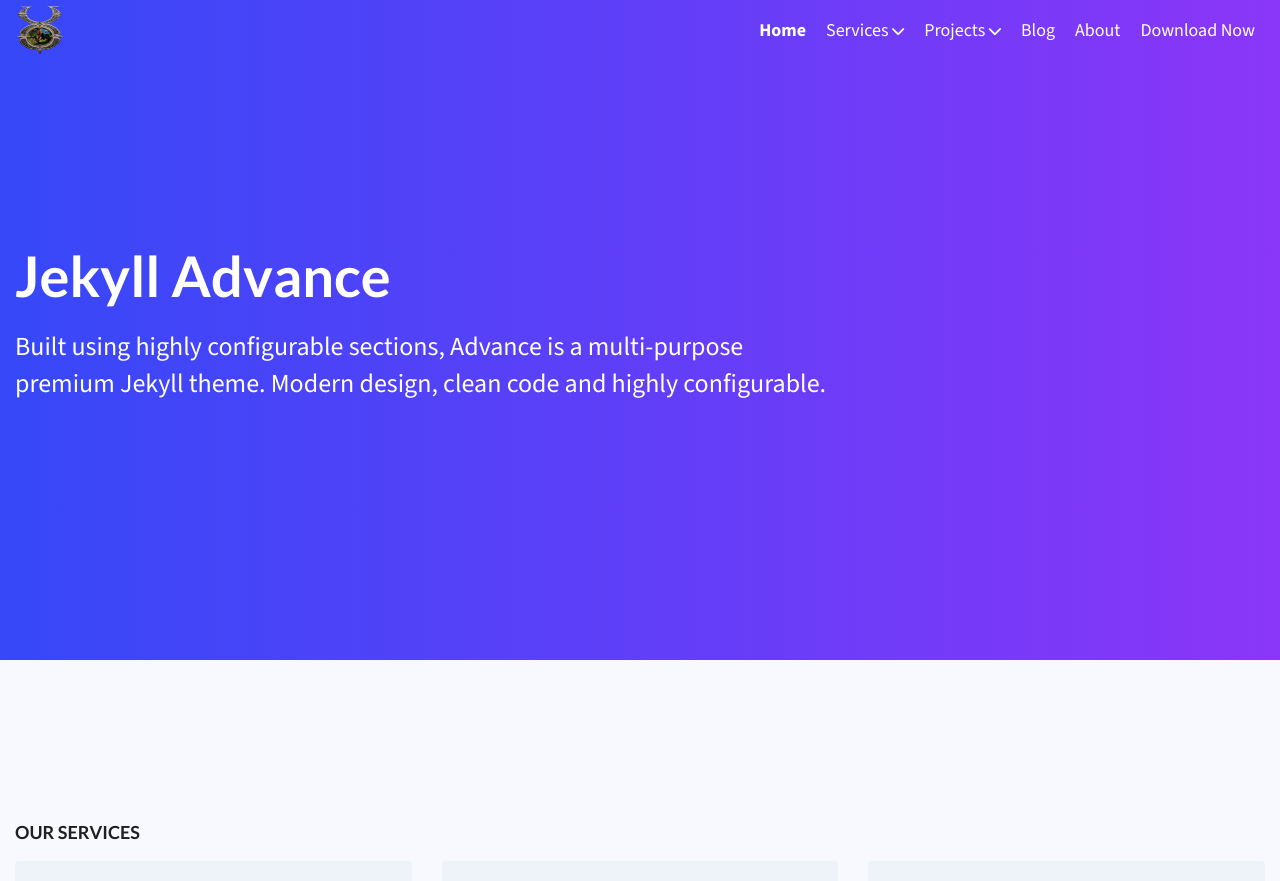
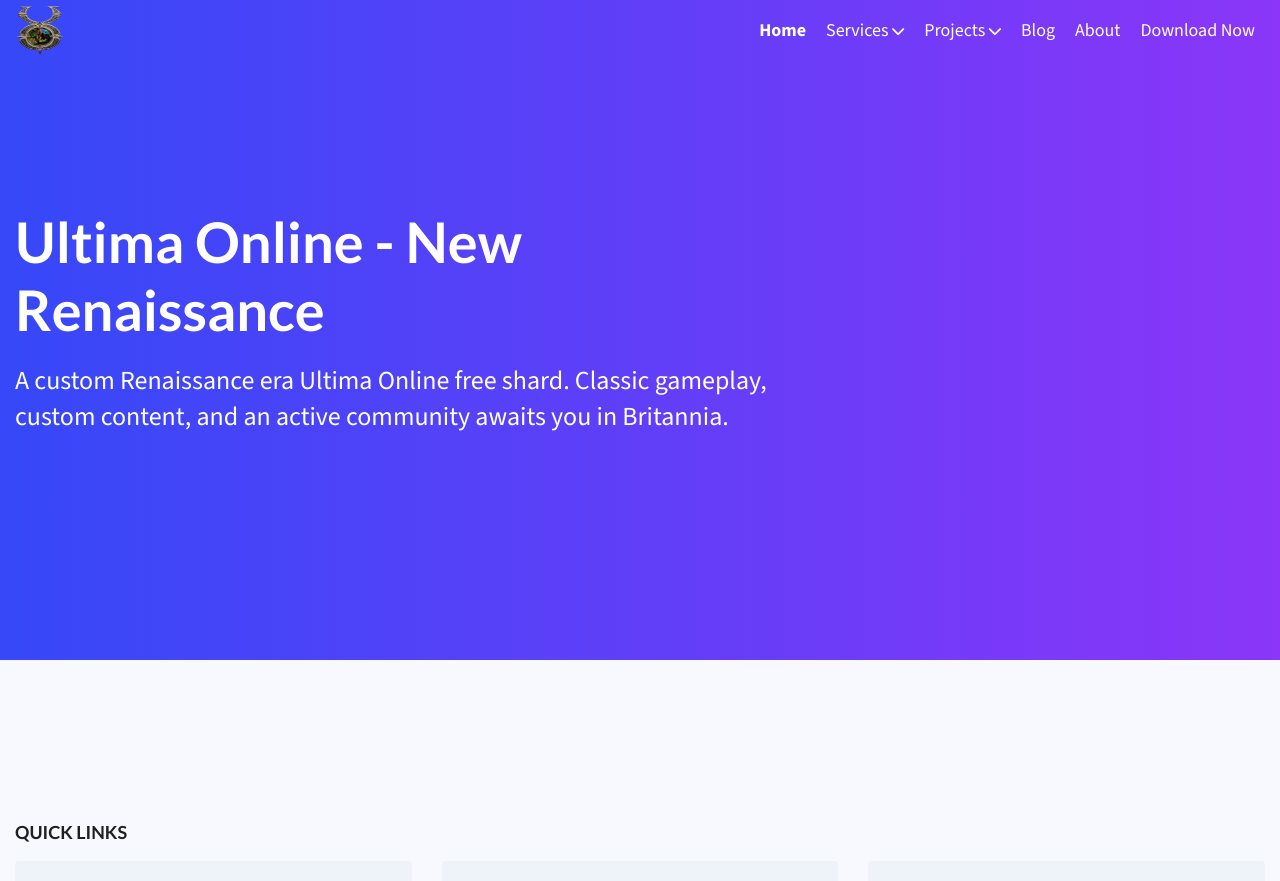
Before and after one commit to xzCad/new-renaissance-website, a Jekyll site: the page built from pages/home.md, in a window 1280 px wide and 900 px high. Shown: the top 881 px of the window. Built offline with Jekyll 4.4.1, drawn with Linux system fonts in a browser that asks for light colours.

Commit message:
Update home.md

```diff
--- a/pages/home.md
+++ b/pages/home.md
@@ -1,15 +1,15 @@
 ---
 layout: home
 permalink: "/"
-title: "Jekyll Advance"
-description: "Advance is a multi-purpose premium Jekyll theme. Modern design, clean code and highly configurable."
+title: "Ultima Online New Renaissance"
+description: "A custom Renaissance era Ultima Online free shard. Classic gameplay, custom content, and an active community awaits you in Britannia."
 header_transparent: true
-meta_title: Jekyll Advance - Premium Jekyll Theme
+meta_title: Ultima Online - New Renaissance
 
 hero:
   enabled: true
-  heading: "Jekyll Advance"
-  sub_heading: "Built using highly configurable sections, Advance is a multi-purpose premium Jekyll theme. Modern design, clean code and highly configurable."
+  heading: "Ultima Online - New Renaissance"
+  sub_heading: "A custom Renaissance era Ultima Online free shard. Classic gameplay, custom content, and an active community awaits you in Britannia."
   text_color: "#FFFFFF"
   background_color: "#1d2830"
   background_gradient: true
@@ -21,8 +21,8 @@ hero:
   buttons:
     enabled: false
     list:
-      - text: "Buy Now"
-        url: "https://www.zerostatic.io/theme/jekyll-advance/"
+      - text: "Download Now"
+        url: "https://github.com/xzCad/newrenaissance-launcher/releases/download/Installer/New.Renaissance.exe"
         external: true
         fa_icon: false
         size: large # "small", "normal", "large"
@@ -38,7 +38,7 @@ hero:
 
 services:
   enabled: true
-  heading: "Our Services"
+  heading: "Quick Links"
   sub_heading: ""
   limit: 6
   sort: "weight" # 'date'
```
